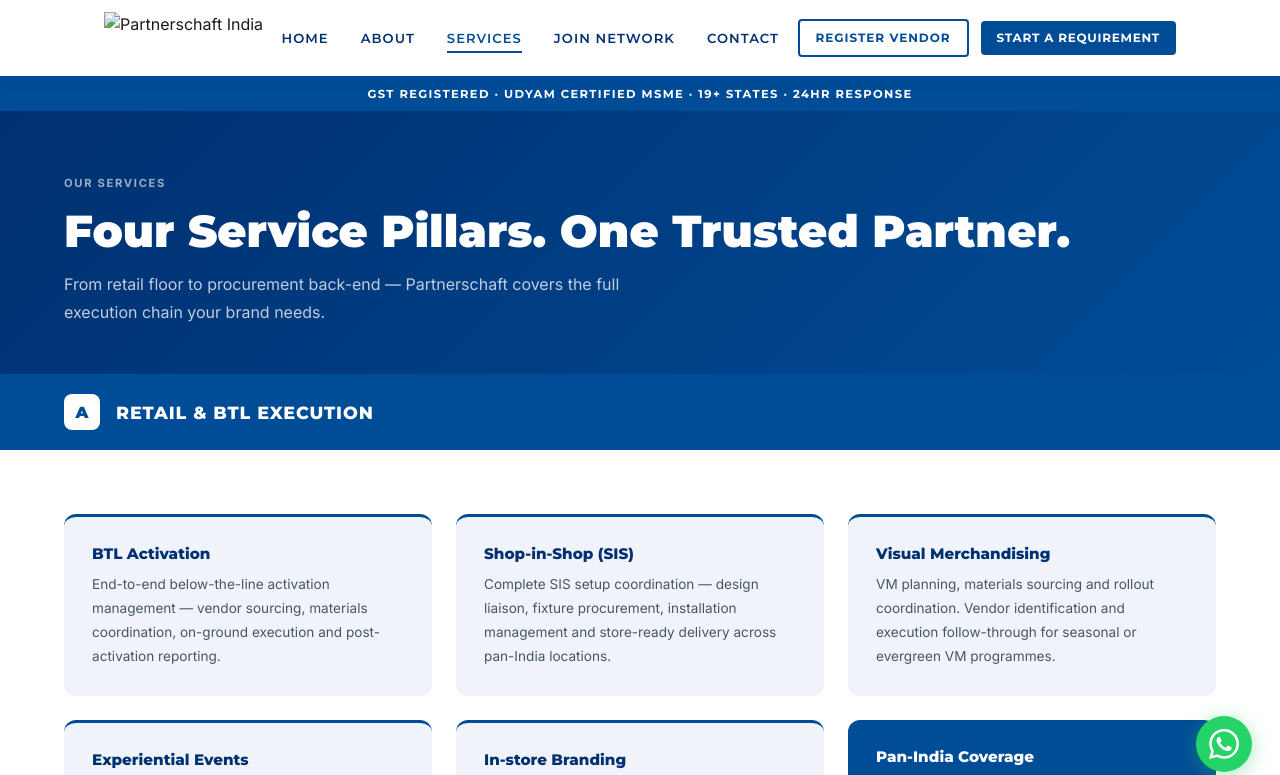
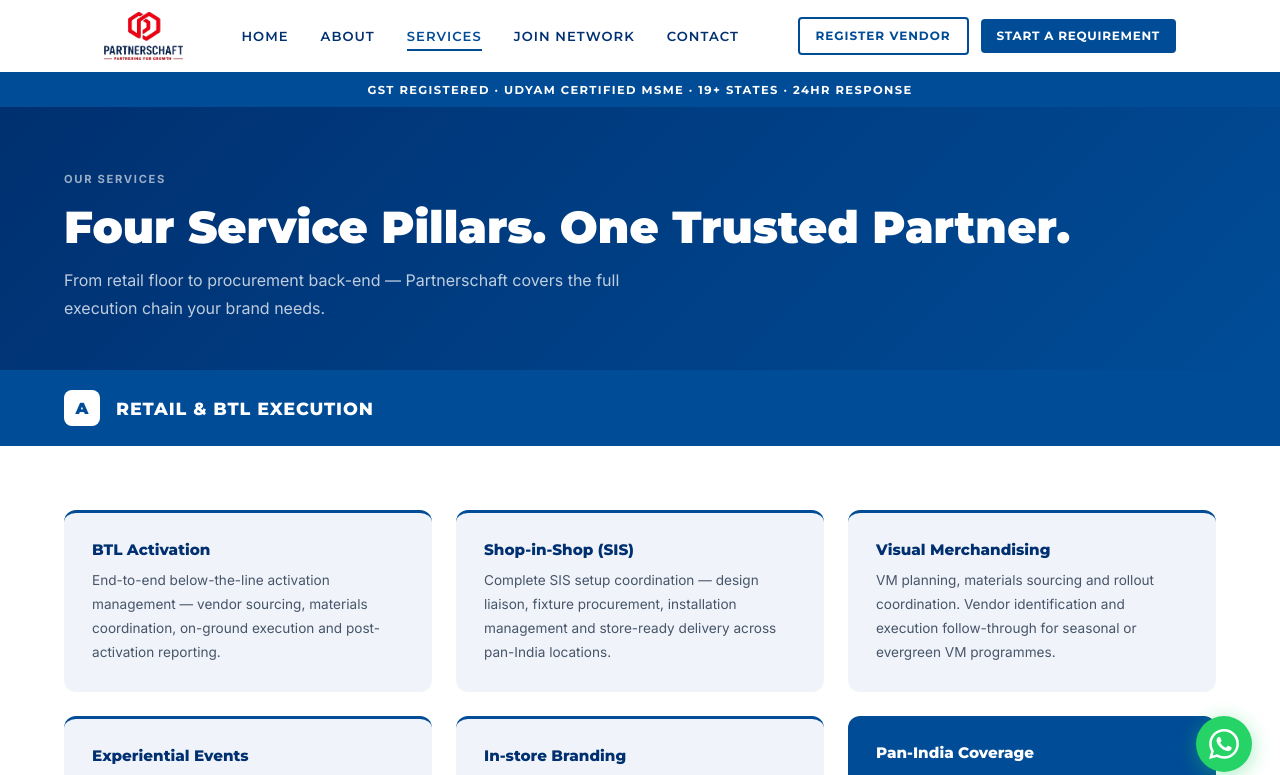
Before and after one commit to baradaindofficial/partnerschaft, a website: page services.html in a window 1280 px wide. Shown: the top 775 px of the page. Drawn offline with Linux system fonts and the light colour scheme.

Commit message:
Fix: logo path corrected to logo-stacked.png across all pages, fix duplicate main tag in services.html

```diff
--- a/services.html
+++ b/services.html
@@ -87,7 +87,7 @@ footer{background:var(--blue-dark);color:rgba(255,255,255,.8);padding:3.5rem var
 <body>
 <a href="#main" class="skip-link">Skip to main content</a><nav role="navigation" aria-label="Main navigation">
   <div class="nav-inner">
-    <a href="/" aria-label="Partnerschaft India — Home"><img src="assets/logo-horizontal.png" alt="Partnerschaft India" class="nav-logo-img"></a>
+    <a href="/" aria-label="Partnerschaft India — Home"><img src="assets/logo-stacked.png" alt="Partnerschaft India" class="nav-logo-img" style="height:48px;width:auto;max-width:160px;object-fit:contain"></a>
     <button class="nav-toggle" aria-expanded="false" aria-controls="nav-menu" aria-label="Toggle menu"><span></span><span></span><span></span></button>
     <ul class="nav-menu" id="nav-menu" role="list"><li><a href="/" class="nav-link">Home</a></li><li><a href="/about" class="nav-link">About</a></li><li><a href="/services" class="nav-link" aria-current='page'>Services</a></li><li><a href="/network" class="nav-link">Join Network</a></li><li><a href="/contact" class="nav-link">Contact</a></li></ul>
     <div class="nav-cta-wrap">
@@ -105,7 +105,6 @@ footer{background:var(--blue-dark);color:rgba(255,255,255,.8);padding:3.5rem var
     <p>From retail floor to procurement back-end — Partnerschaft covers the full execution chain your brand needs.</p>
   </div>
 </div>
-<main id="main">
 
 <!-- CATEGORY A -->
 <div style="background:var(--blue);padding:1.25rem var(--gutter);display:flex;align-items:center;gap:1rem" id="btl">
@@ -193,7 +192,7 @@ footer{background:var(--blue-dark);color:rgba(255,255,255,.8);padding:3.5rem var
 </div><footer role="contentinfo">
   <div class="footer-grid">
     <div>
-      <img src="assets/logo-footer.png" alt="Partnerschaft India" class="footer-logo-img">
+      <img src="assets/logo-stacked.png" alt="Partnerschaft India" class="footer-logo-img" style="height:52px;width:auto;object-fit:contain">
       <p class="footer-tagline">Retail Execution · Vendor Operations · Digital Enablement. Your outsourced operations partner across India.</p>
       <div style="margin-top:1.25rem;display:flex;gap:.75rem;flex-wrap:wrap">
         <span style="background:rgba(255,255,255,.08);border:1px solid rgba(255,255,255,.12);color:rgba(255,255,255,.65);font-size:.68rem;font-weight:600;padding:.3rem .7rem;border-radius:4px;letter-spacing:.08em">GST REGISTERED</span>
```
Also changed, not shown: about.html (+2 -2 lines), contact.html (+2 -2 lines), index.html (+2 -2 lines), network.html (+2 -2 lines), register.html (+2 -2 lines).
